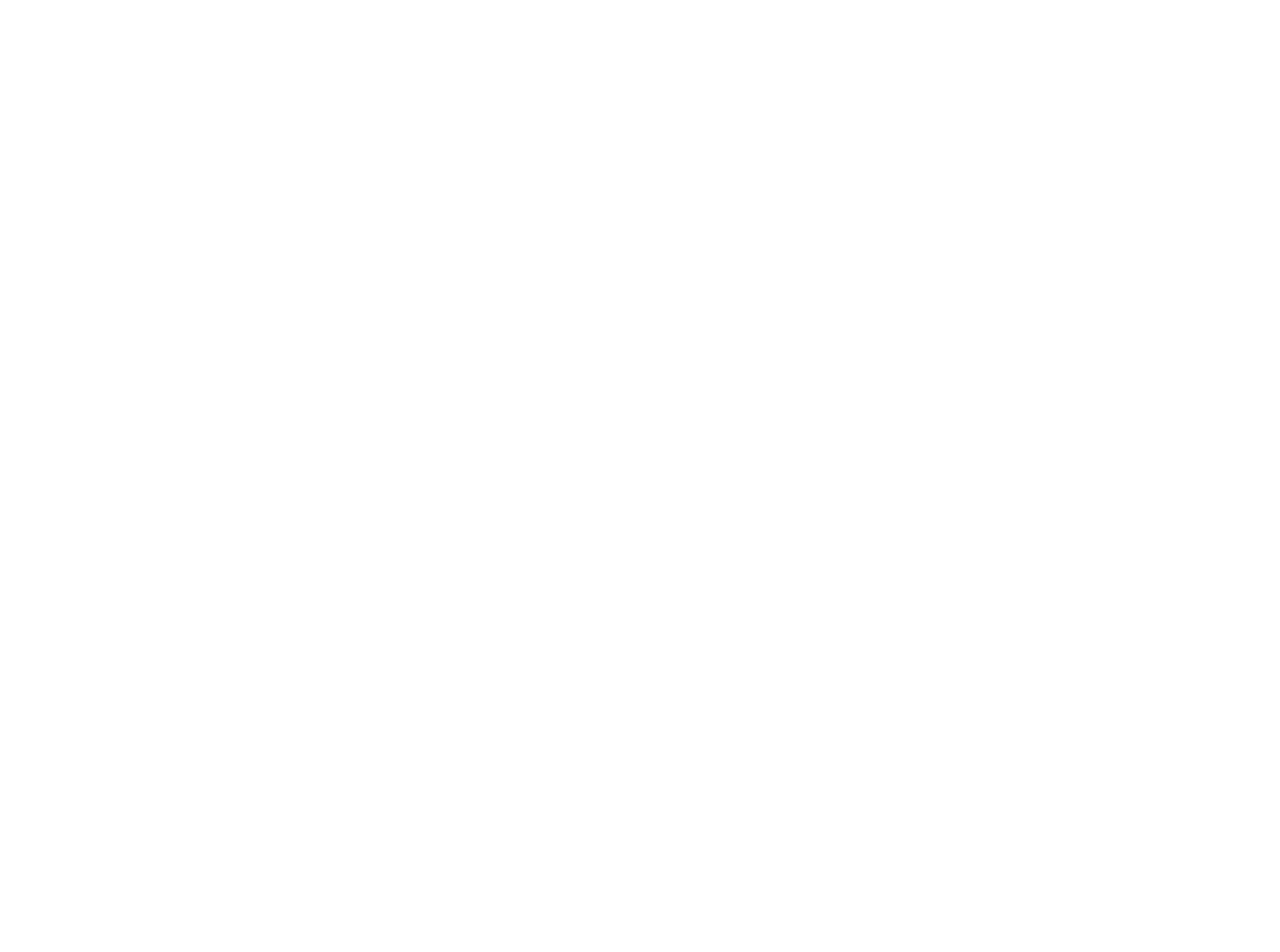
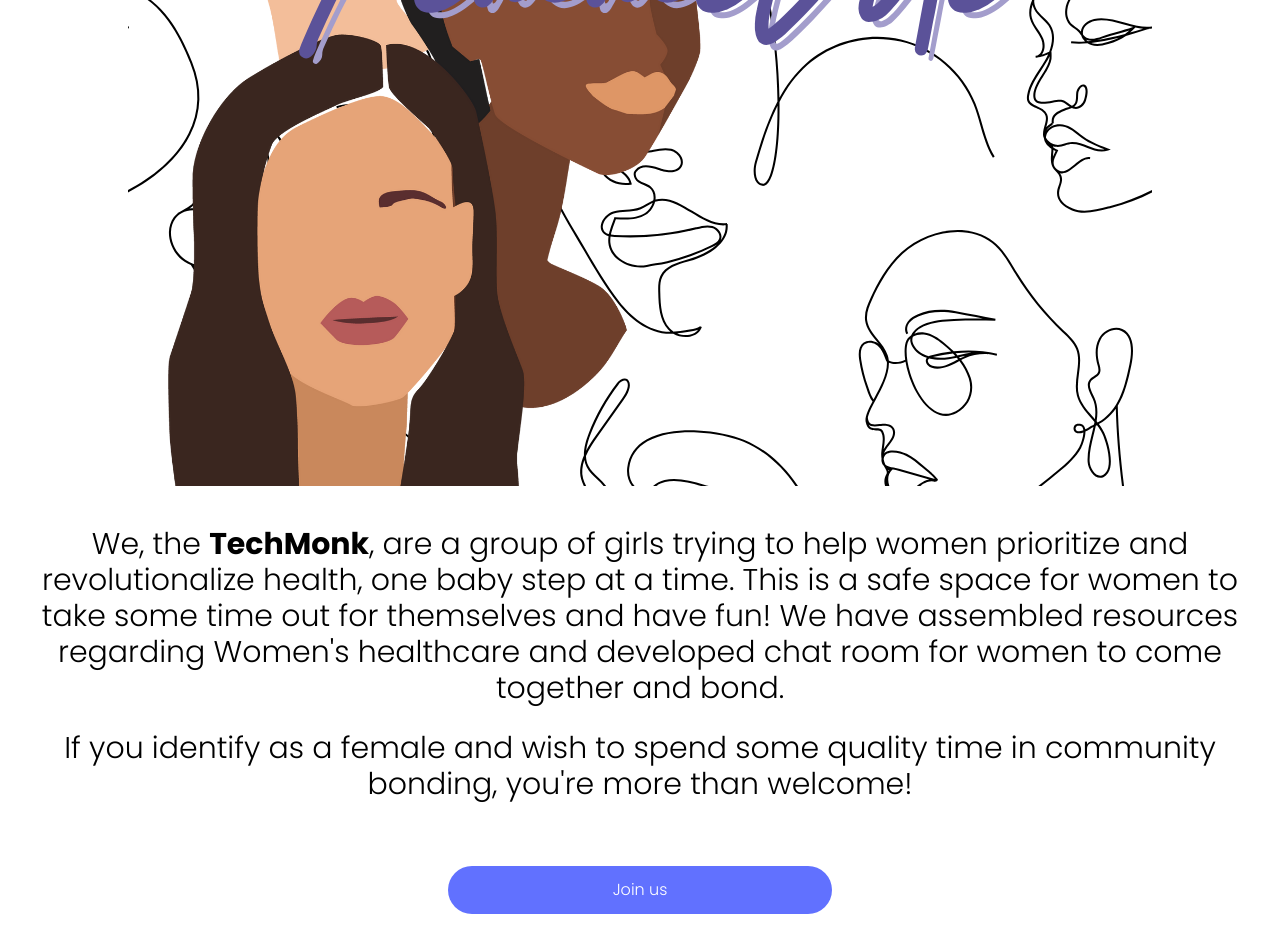
Before and after one commit to Janhvi52/TechMonk, a React (Create React App) app: page / in a window 1280 px wide. Shown: the part 786-1738 px from the top of the page. Before the commit the page ends 800 px from the top, so only its background shows below. Built offline with nearby package versions, Linux system fonts and the light colour scheme.

Commit message:
Landing page created

```diff
--- a/package.json
+++ b/package.json
@@ -6,11 +6,14 @@
     "@testing-library/jest-dom": "^5.16.5",
     "@testing-library/react": "^13.4.0",
     "@testing-library/user-event": "^13.5.0",
+    "flowbite": "^1.6.0",
+    "postcss": "^8.4.21",
     "react": "^18.2.0",
     "react-dom": "^18.2.0",
     "react-icons": "^4.7.1",
     "react-router-dom": "^6.6.1",
     "react-scripts": "5.0.1",
+    "tailwindcss": "^3.2.4",
     "web-vitals": "^2.1.4"
   },
   "scripts": {
--- /dev/null
+++ b/postcss.config.js
@@ -0,0 +1,6 @@
+module.exports = {
+    plugins: [
+        require('tailwindcss'),
+        require('autoprefixer'),
+    ]
+}
--- a/src/App.js
+++ b/src/App.js
@@ -1,8 +1,10 @@
+import React from "react";
+import Signup from "./pages/Signup";
 
 function App() {
   return (
     <div className="App">
-    <h1>hii guys!</h1>
+    <Signup />
     </div>
   );
 }
--- a/src/index.css
+++ b/src/index.css
@@ -1,6 +1,16 @@
+@import url('https://fonts.googleapis.com/css2?family=Poppins:wght@300;700&display=swap');
+
+
+@tailwind base;
+@tailwind components;
+@tailwind utilities;
+
 body {
+  font-size: 16px;
   margin: 0;
-  font-family: -apple-system, BlinkMacSystemFont, 'Segoe UI', 'Roboto', 'Oxygen',
+  min-height: 100vh;
+  position: relative;
+  font-family:  'Poppins', -apple-system, BlinkMacSystemFont, 'Segoe UI', 'Roboto', 'Oxygen',
     'Ubuntu', 'Cantarell', 'Fira Sans', 'Droid Sans', 'Helvetica Neue',
     sans-serif;
   -webkit-font-smoothing: antialiased;
@@ -8,6 +18,6 @@
 }
 
 code {
-  font-family: source-code-pro, Menlo, Monaco, Consolas, 'Courier New',
+  font-family:  'Poppins', source-code-pro, Menlo, Monaco, Consolas, 'Courier New',
     monospace;
 }
--- /dev/null
+++ b/src/pages/Signup.js
@@ -0,0 +1,42 @@
+import React from "react";
+
+export default function Signup() {
+    return (
+     <>
+      <header className="text-center py-5 md:py-14">
+        <h1 className="text-xl md:text-8xl">
+            Welcome to <span className="font-extrabold">FemmeCare!</span>
+        </h1>
+      </header>
+      <div style={{ display: 'flex' }}>
+        <img
+
+            className="w-[90%] md:w-[80%] mx-auto mt-10"
+            style={{ alignSelf: 'center' }}
+            alt="hero"
+            src="./FemmeCare.svg"
+        />
+      </div>
+      <p className="text-center md:text-3xl mt-10 ml-10 mr-10">
+        We, the <span className="font-extrabold">TechMonk</span>, are a group of girls trying to help women prioritize and revolutionalize health, one baby step at a time. This is a safe space for women to take some time out for themselves and have fun! We have assembled resources regarding Women's healthcare and developed chat room for women to come together and bond.
+      </p>
+      <br/>
+      <p className="text-center md:text-3xl ml-10 mr-10 mb-10">
+        If you identify as a female and wish to spend some quality time in community bonding, you're more than welcome!
+      </p>
+      <br/>
+      <div className="flex flex-col md:flex-row items-center">
+       <a
+        href="./index.html"
+        className="w-[90%] md:w-[30%] mb-10 py-3 px-6 bg-blue text-center text-white hover:opacity-70 rounded-full mx-auto"
+        >
+        <button
+        type="submit"
+        >
+            Join us
+        </button>
+        </a>
+       </div>
+     </>
+    );
+}
--- /dev/null
+++ b/tailwind.config.js
@@ -0,0 +1,14 @@
+/** @type {import('tailwindcss').Config} */
+module.exports = {
+  content: ["./index.html", "./src/**/*.{js, ts, jsx, tsx}"],
+  theme: {
+    extend: {
+      colors: {
+        'blue': '#6171ff',
+      }
+    },
+  },
+  plugins: [
+    require('flowbite/plugin')
+  ],
+};
```
Also changed, not shown: public/FemmeCare.svg (added), 1 other file (tests, documents, lock files or other folders).
